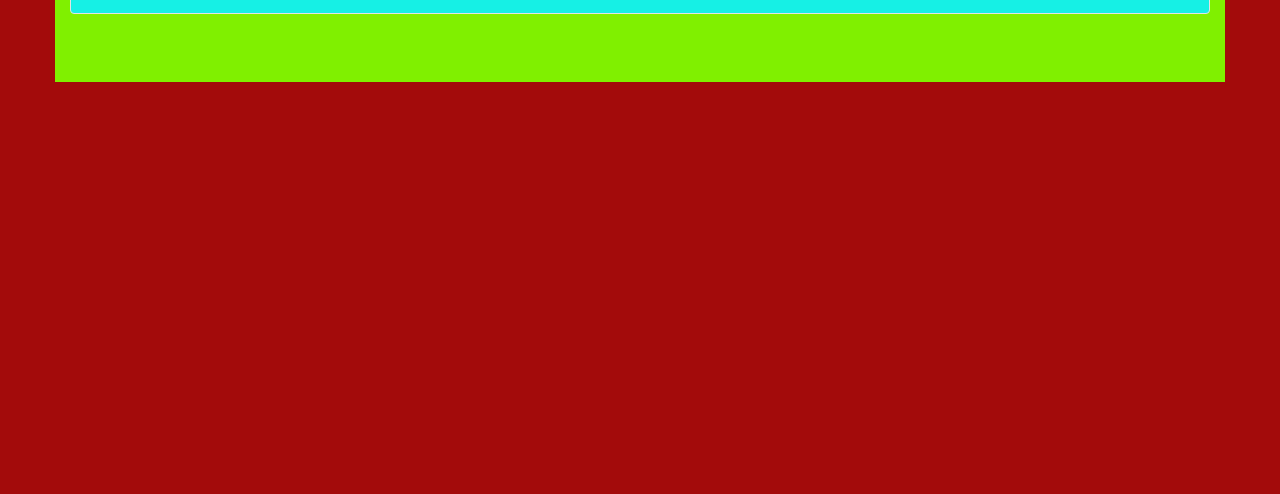
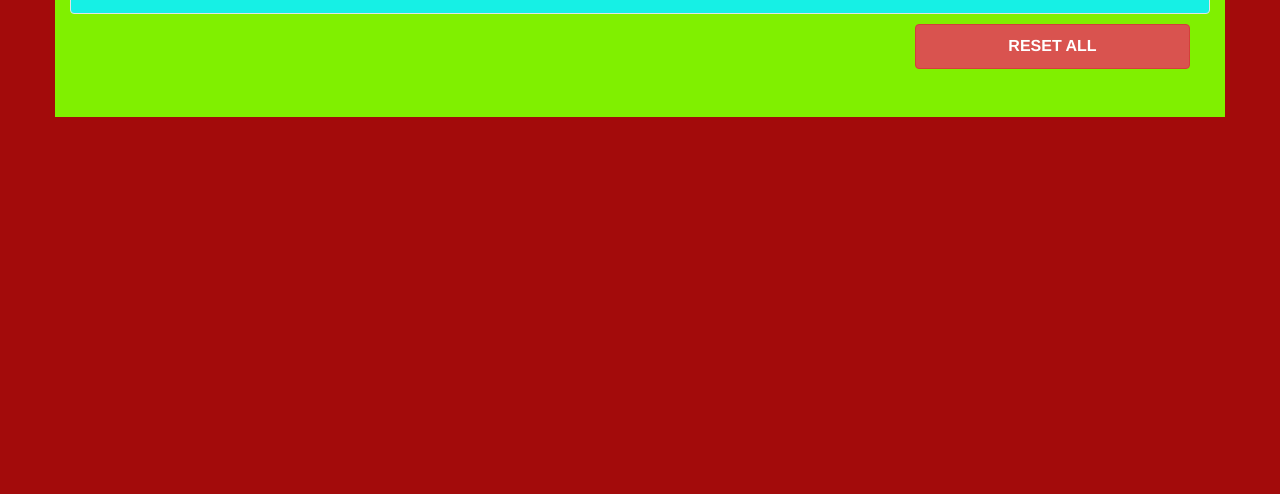
Before and after one commit to Soumyajit7615/TodoListApp, a plain HTML site: page todo.html in a window 1280 px wide. Shown: the part 306-800 px from the top of the page. Drawn offline with nearby package versions, Linux system fonts and the light colour scheme.

Commit message:
add reset button

```diff
--- a/myScript.js
+++ b/myScript.js
@@ -25,3 +25,8 @@ function myAddFunction()
     }
   }
 }
+
+function removeAll(){
+  document.getElementById("showItem").innerHTML='';
+
+}
--- a/todo.css
+++ b/todo.css
@@ -78,3 +78,12 @@ body {
 .well{
   background-color:#16f0e5;
 }
+#reset{
+  padding: 10px;
+  width: 25%;
+  float: right;
+  text-align: center;
+  font-size: 16px;
+  margin-top:30px;
+
+}
--- a/todo.html
+++ b/todo.html
@@ -25,6 +25,7 @@
             <h2 style="color:brown">List Of Works</h2>
             <ul id="showItem">
             </ul>
+            <button class="btn btn-danger" id="reset" onclick="removeAll()"><b>RESET ALL</b></button>
         </div>
 
 </div>
```
